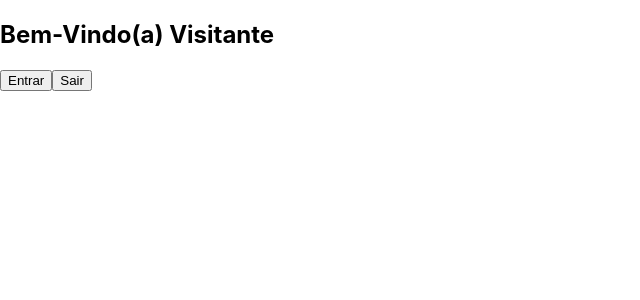
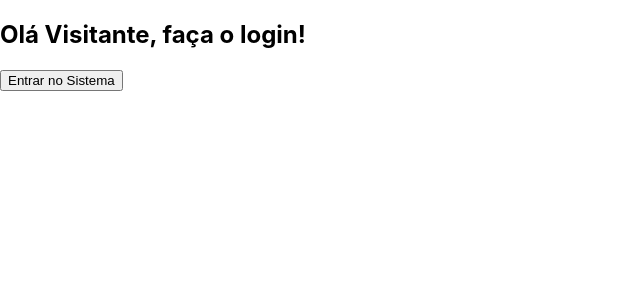
Before and after one commit to GabrielSoaresGomes/ReactJS-do-Zero-ao-Avancado, a React (Create React App) app in the folder meusite/: page / in a window 1280 px wide. Shown: the top 300 px of the page, without its empty margins (0-640 px from the left). Built offline with nearby package versions, Linux system fonts and the light colour scheme.

Commit message:
Renderização Condicional

```diff
--- a/meusite/src/App.js
+++ b/meusite/src/App.js
@@ -1,13 +1,38 @@
 import React, {Component} from 'react'
 
-import Membro from './components/Membro' //O react ja vai pegar o arquivo index dentro da pasta
+class App extends Component{
 
-class App extends Component{
+    constructor(props){
+        super(props)
+        this.state = {
+            status: false
+        }
+        this.entrar = this.entrar.bind(this)
+        this.sair = this.sair.bind(this)
+    }
+
+    entrar() {
+        this.setState({status: true})
+    }
+
+    sair() {
+        this.setState({status: false})
+    }
 
     render() {
         return(
             <div>
-                <Membro nome={"Visitante"} />
+                {this.state.status ?
+                <div>
+                    <h2>Bem-Vindo(a) ao Sistema!</h2>
+                    <button onClick={this.sair}>Sair!</button>
+
+                </div> ://Operador ternário JS
+                <div>
+                    <h2>Olá Visitante, faça o login!</h2>
+                    <button onClick={this.entrar}>Entrar no Sistema</button>
+                </div>
+            }
             </div>
         )
     }
--- a/meusite/src/components/Membro/index.js
+++ /dev/null
@@ -1,30 +0,0 @@
-import React, {Component} from 'react';
-
-class Membro extends Component {
-
-    constructor(props) {
-        super(props);
-        this.state = {
-            nome: props.nome
-        }
-        this.entrar = this.entrar.bind(this)
-    }
-
-    entrar(nome) {
-        this.setState({nome:nome})
-    }
-
-    render() {
-        return (
-            <div>
-                <h2>Bem-Vindo(a) {this.state.nome}</h2>
-                <button onClick={() => this.entrar("Lucas")}>
-                    Entrar
-                </button>
-                <button onClick={() => this.setState({nome: "Visitante"})}>Sair</button>
-            </div>
-        )
-    }
-}
-
-export default Membro
```
Also changed, not shown: meusite/src/setupTests.js (deleted, +0 -5 lines).
